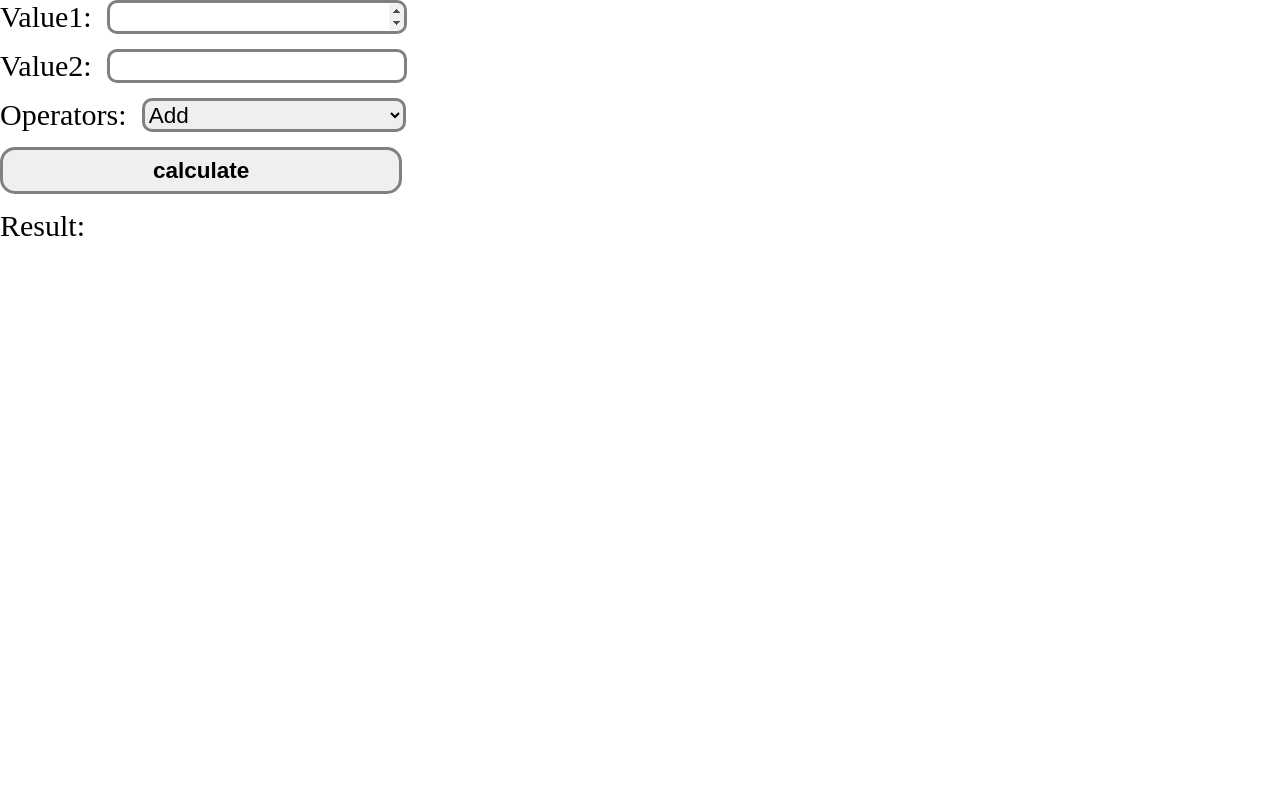
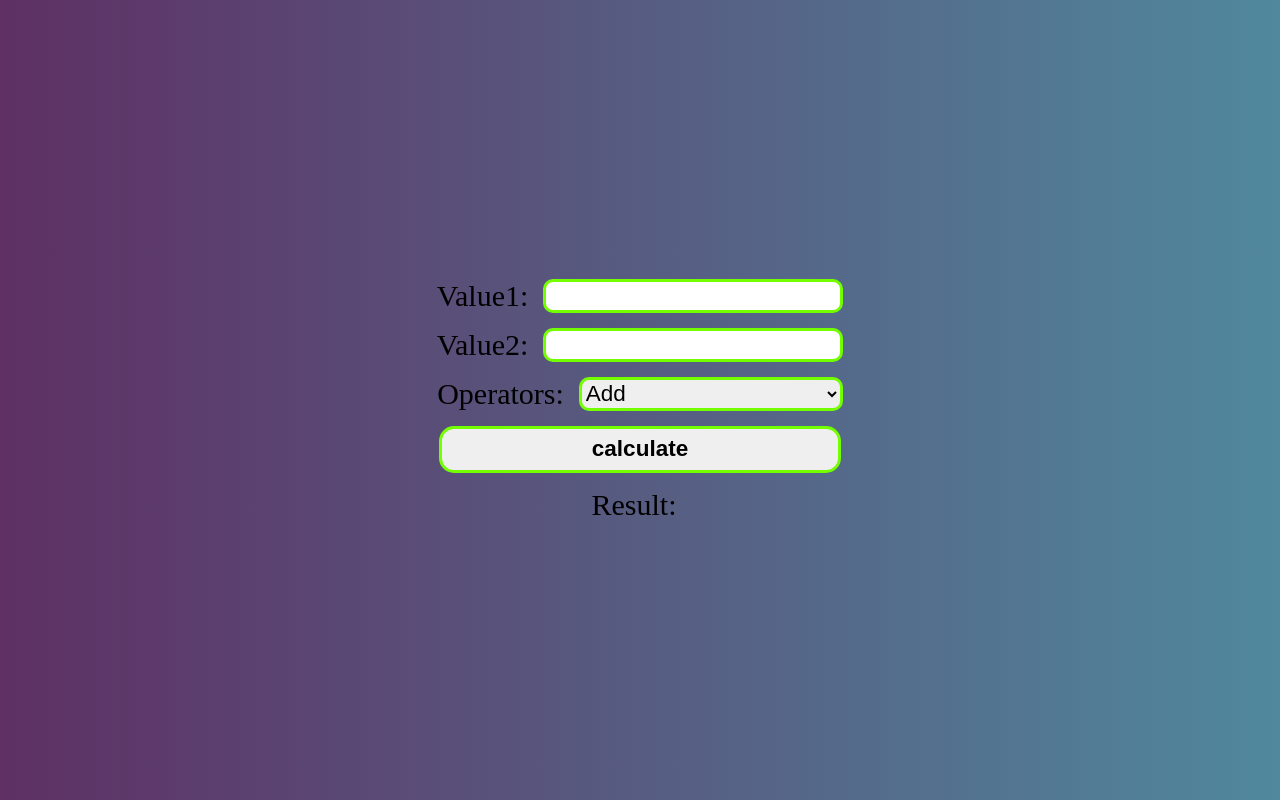
Before and after one commit to YussaMoney/Simple_HTML_Calculator, a website: page index.html in a window 1280 px wide. Drawn offline with Linux system fonts and the light colour scheme.

Commit message:
Modified both index and CSS file by adding more contents

```diff
--- a/index.html
+++ b/index.html
@@ -18,7 +18,7 @@
       <option value="divide">divide</option>
     </select>
   </label>
-<button>calculate</button>
+<button type="button">calculate</button>
 
 <div class="result-box">
   <p id="result">Result:</p>
--- a/style.css
+++ b/style.css
@@ -3,6 +3,15 @@
   padding: 0;
   box-sizing: border-box;
   font-size: 15px;
+}
+
+body {
+  display: flex;
+  flex-direction: column;
+  justify-content: center;
+  align-items: center;
+  min-height: 100vh;
+  background: linear-gradient(to left, rgb(80, 136, 158), rgb(94, 48, 100));
 }
 
 label {
@@ -14,7 +23,7 @@ label {
 input {
   font-size: 1.5rem;
   width: 20rem;
-  border: 3px solid gray;
+  border: 3px solid rgb(115, 255, 0);
   margin-left: 1rem;
   border-radius: 10px;
 }
@@ -23,7 +32,7 @@ select {
   font-size: 1.5rem;
   width: 17.6rem;
   margin-left: 1rem;
-  border: 3px solid gray;
+  border: 3px solid rgb(115, 255, 0);
   text-transform: capitalize;
   border-radius: 10px;
 }
@@ -32,12 +41,12 @@ button {
   padding: 0.5rem 10rem;
   font-size: 1.5rem;
   font-weight: bolder;
-  border: 3px solid gray;
+  border: 3px solid rgb(115, 255, 0);
   border-radius: 15px;
 }
 
 button:hover {
-  background-color: rgb(231, 223, 223);
+  background-color: rgb(224, 240, 11);
 }
 
 .result-box {
@@ -51,8 +60,9 @@ button:hover {
 }
 
 .result-output {
-  border: 3px solid gray;
+  border: 3px solid rgb(115, 255, 0);
   font-size: 2rem;
   border-radius: 1.2rem;
   width: 21rem;
+  background-color: whitesmoke;
 }
```
